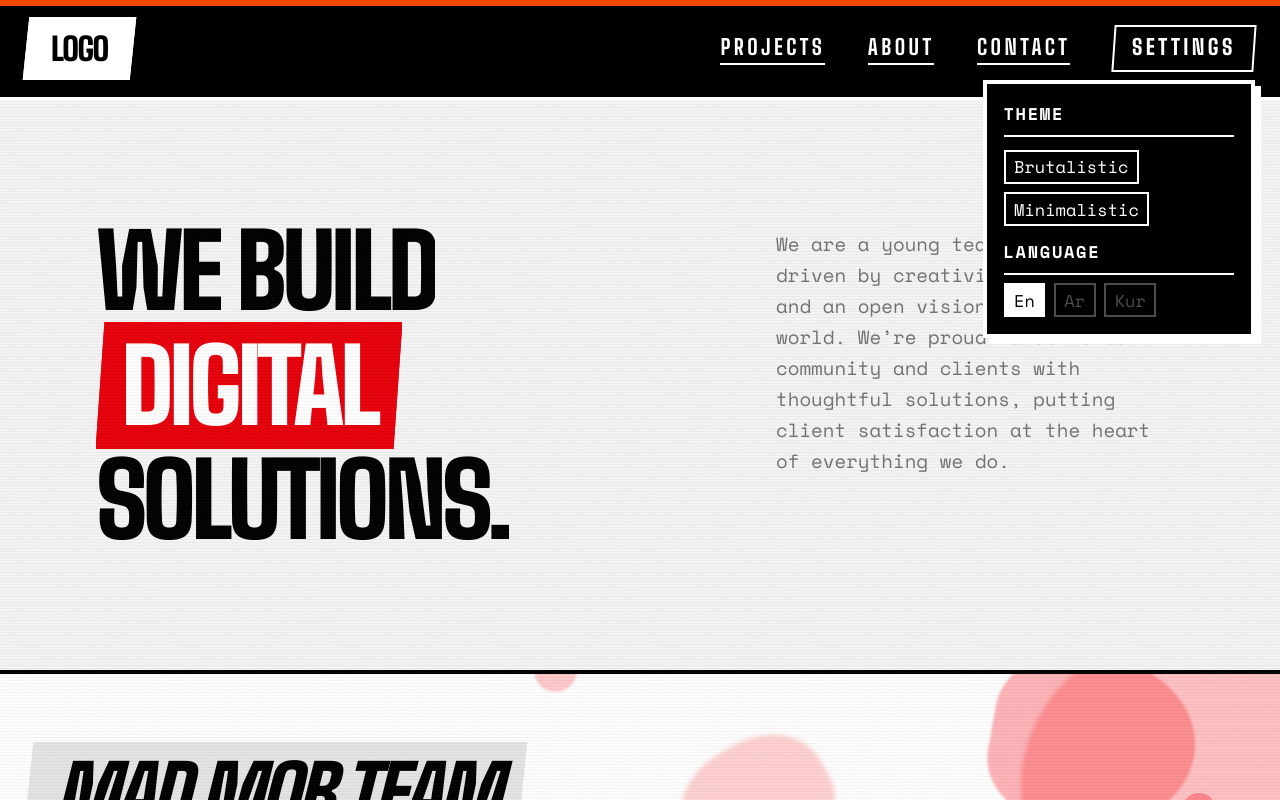
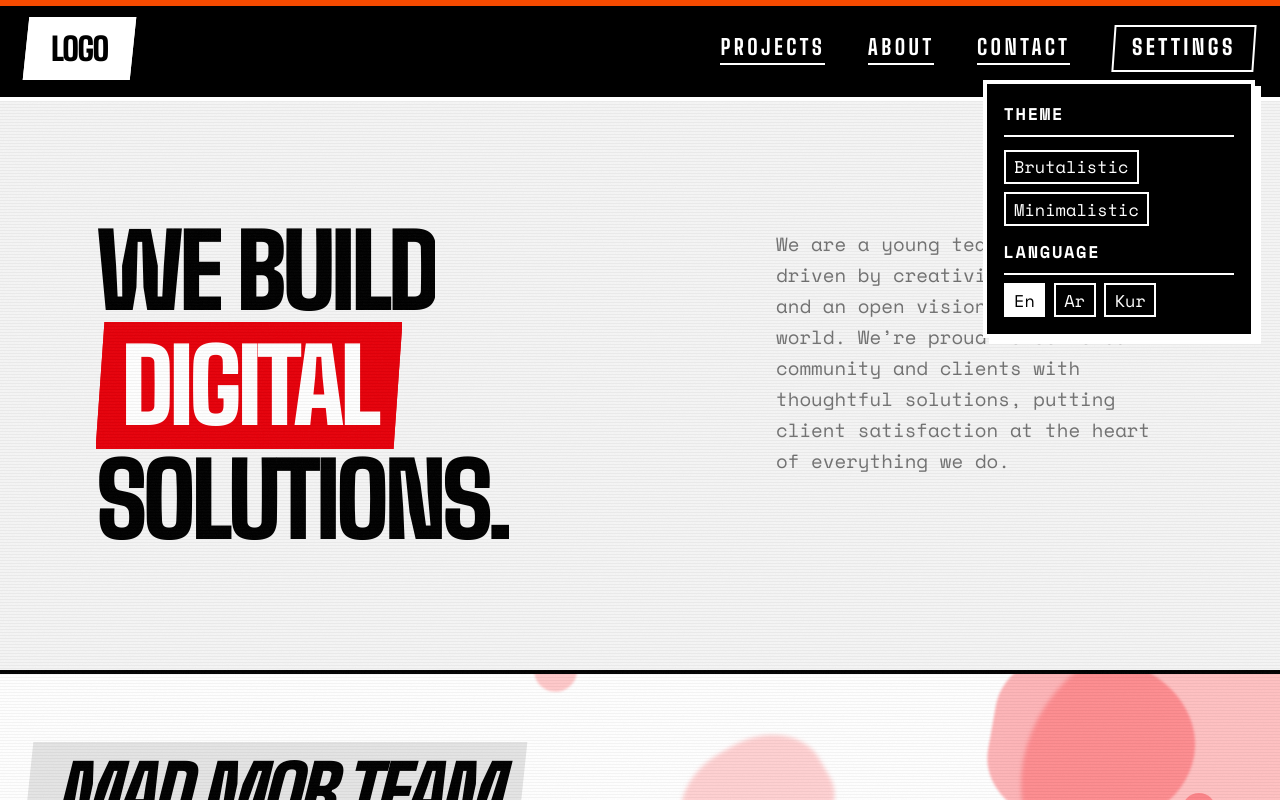
Before and after one commit to wartwoss/MadMobTeamWeb, a Next.js app: page /en in a window 1280 px wide. Both pictures are taken after a click on the button "SETTINGS". Shown: the top 800 px of the page. Built offline with nearby package versions, Linux system fonts and the light colour scheme.

Commit message:
Re-enable Arabic and Kurdish language switching

```diff
--- a/app/components/Navbar.tsx
+++ b/app/components/Navbar.tsx
@@ -59,19 +59,25 @@ function LanguageButtons() {
       </button>
       <button
         type="button"
-        disabled
-        aria-disabled="true"
-        title="Arabic is not available"
-        className={`cursor-not-allowed border-2 border-white/30 px-2 py-0.5 font-[family-name:var(--font-space-mono)] ${size} text-white/30`}
+        onClick={() => switchLocale("ar")}
+        aria-current={locale === "ar" ? "true" : undefined}
+        className={`cursor-pointer border-2 border-white px-2 py-0.5 font-[family-name:var(--font-space-mono)] ${size} transition-all ${
+          locale === "ar"
+            ? "bg-white text-black"
+            : "text-white hover:bg-white hover:text-black"
+        }`}
       >
         Ar
       </button>
       <button
         type="button"
-        disabled
-        aria-disabled="true"
-        title="Kurdish is not available"
-        className={`cursor-not-allowed border-2 border-white/30 px-2 py-0.5 font-[family-name:var(--font-space-mono)] ${size} text-white/30`}
+        onClick={() => switchLocale("ckb")}
+        aria-current={locale === "ckb" ? "true" : undefined}
+        className={`cursor-pointer border-2 border-white px-2 py-0.5 font-[family-name:var(--font-space-mono)] ${size} transition-all ${
+          locale === "ckb"
+            ? "bg-white text-black"
+            : "text-white hover:bg-white hover:text-black"
+        }`}
       >
         Kur
       </button>
```
